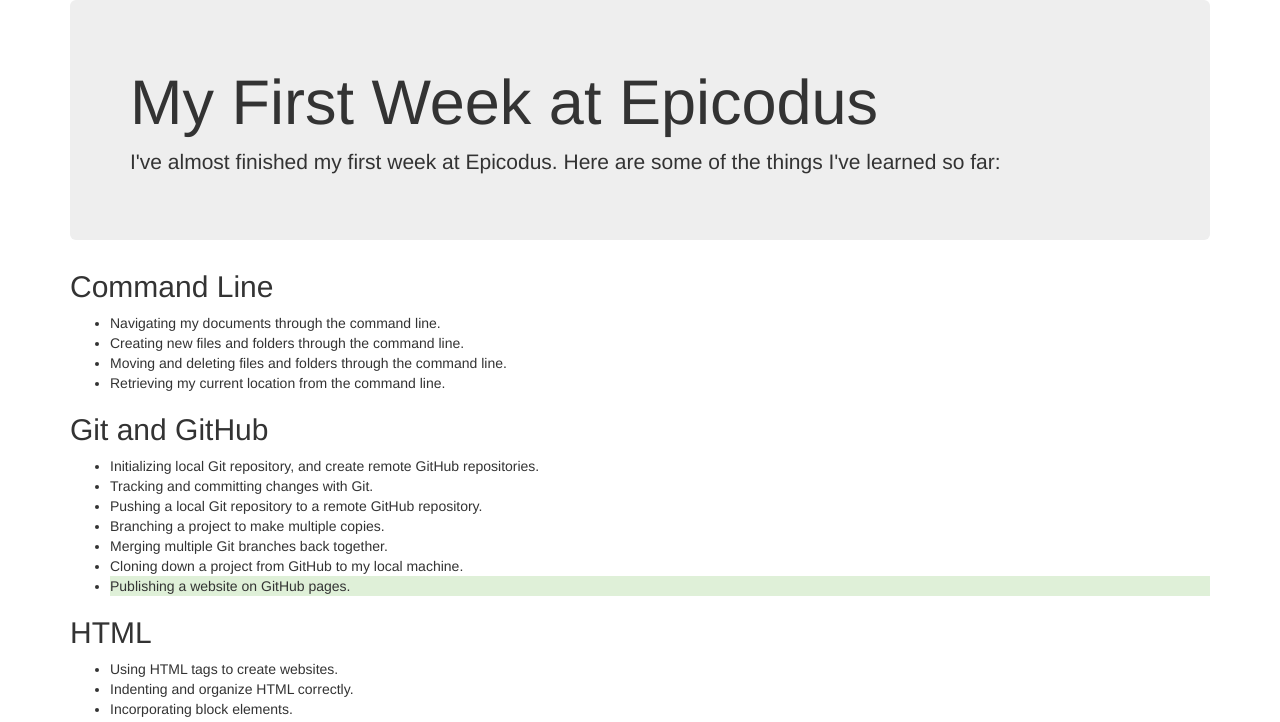
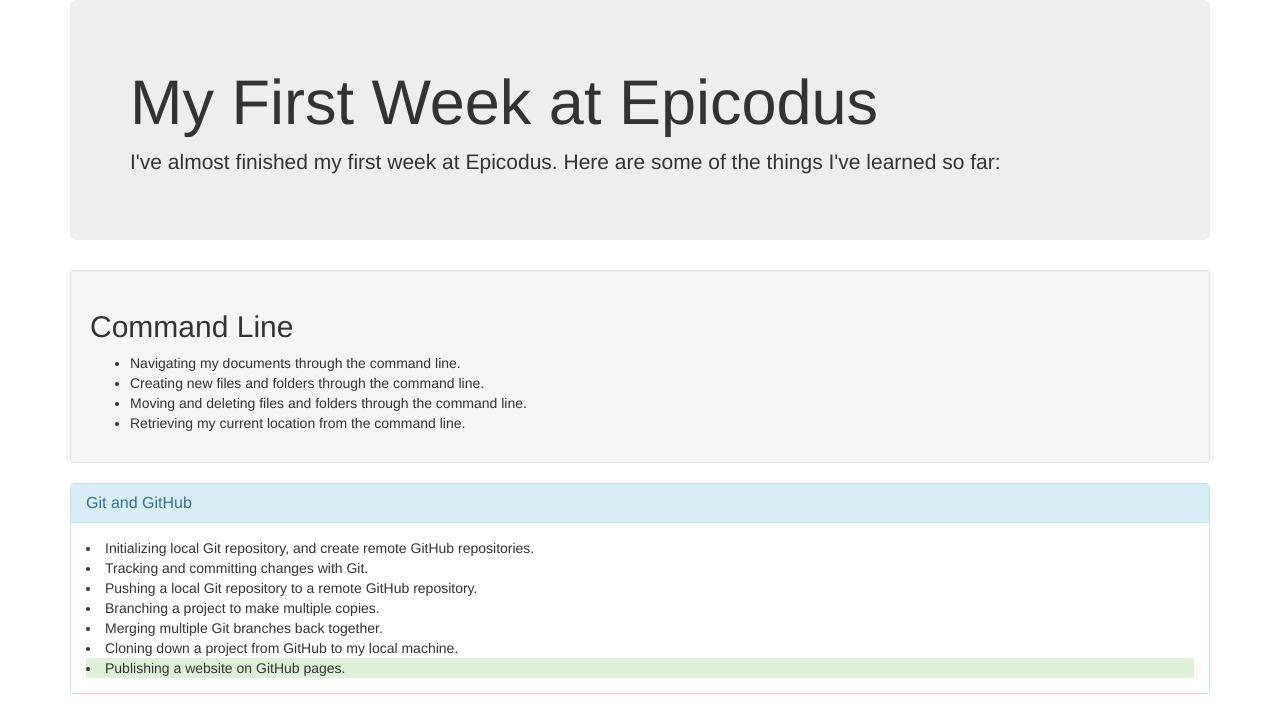
Before and after one commit to Epicodus-SZ/week1-in-review, a plain HTML site: page index.html in a window 1280 px wide. Shown: the top 722 px of the page. Drawn offline with Linux system fonts and the light colour scheme.

Commit message:
Add more bootstrap styles

```diff
--- a/index.html
+++ b/index.html
@@ -12,6 +12,7 @@
       I've almost finished my first week at Epicodus. Here are some of the things I've learned so far:
     </p>
   </div>
+  <div class="well">
     <h2>Command Line</h2>
     <ul>
       <li>Navigating my documents through the command line.</li>
@@ -19,8 +20,14 @@
       <li>Moving and deleting files and folders through the command line.</li>
       <li>Retrieving my current location from the command line.</li>
     </ul>
-    <h2>Git and GitHub</h2>
+  </div>
+  <div class="panel panel-info">
+    <div class="panel-heading">
+      <h2 class="panel-title">Git and GitHub</h2>
+    </div>
+    <div class="panel-body"
       <ul>
+
         <li>Initializing local Git repository, and create remote GitHub repositories.</li>
         <li>Tracking and committing changes with Git.</li>
         <li>Pushing a local Git repository to a remote GitHub repository.</li>
@@ -29,6 +36,9 @@
         <li>Cloning down a project from GitHub to my local machine.</li>
         <li class="bg-success">Publishing a website on GitHub pages.</li>
       </ul>
+    </div>
+    </div>
+  </div>
     <h2>HTML</h2>
     <ul>
       <li>Using HTML tags to create websites.</li>
```
Lines whose indentation alone changed are shown as unchanged.
